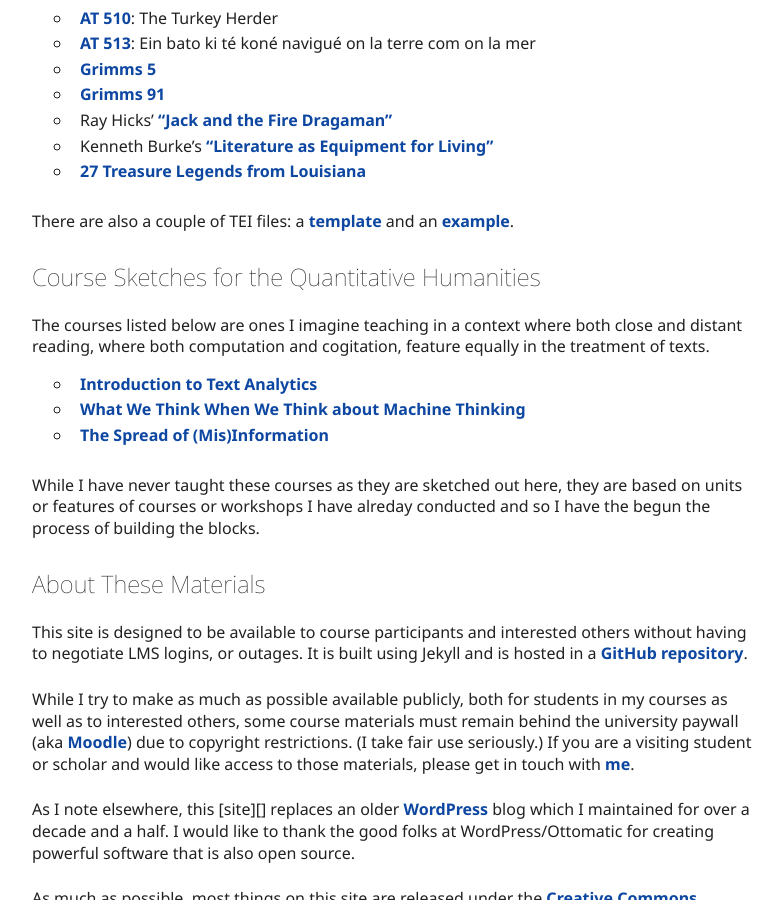
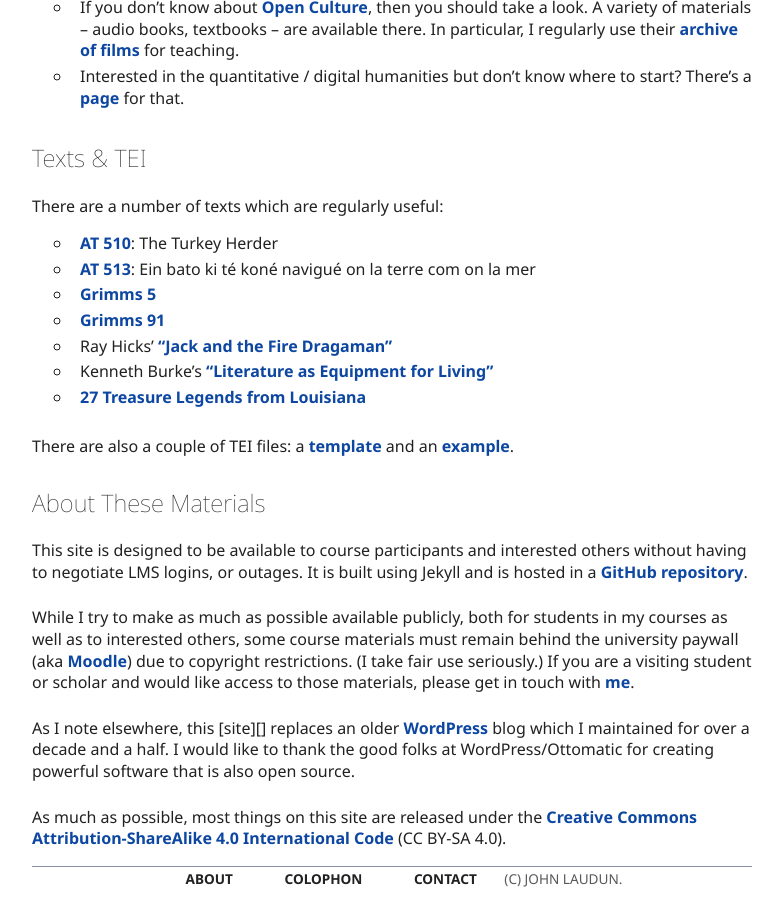
Before and after one commit to johnlaudun/jln, a Jekyll site: the page built from teaching/index.md, in a window 1280 px wide and 900 px high, scrolled down 1678 px. Shown: the whole window, without its empty margins (248-1031 px from the left). Built offline with Jekyll 4.4.1, drawn with Linux system fonts in a browser that asks for light colours; some of the changed text lies outside the part shown.

Commit message:
Syllabi re-org and update begun.

```diff
--- a/teaching/index.md
+++ b/teaching/index.md
@@ -53,15 +65,6 @@ There are a number of texts which are regularly useful:
 
 There are also a couple of TEI files: a [template](tei/template.tei) and an [example](tei/laudun-20000712-01.tei).
 
-## Course Sketches for the Quantitative Humanities
-
-The courses listed below are ones I imagine teaching in a context where both close and distant reading, where both computation and cogitation, feature equally in the treatment of texts.
-
-* [Introduction to Text Analytics](courses/qh200/index.html)
-* [What We Think When We Think about Machine Thinking](courses/qh300/index.html)
-* [The Spread of (Mis)Information](courses/qh400/index.html)
-
-While I have never taught these courses as they are sketched out here, they are based on units or features of courses or workshops I have alreday conducted and so I have the begun the process of building the blocks.
 
 ## About These Materials
 
```
Also changed, not shown: other parts of teaching/index.md (+14 -2 lines).
